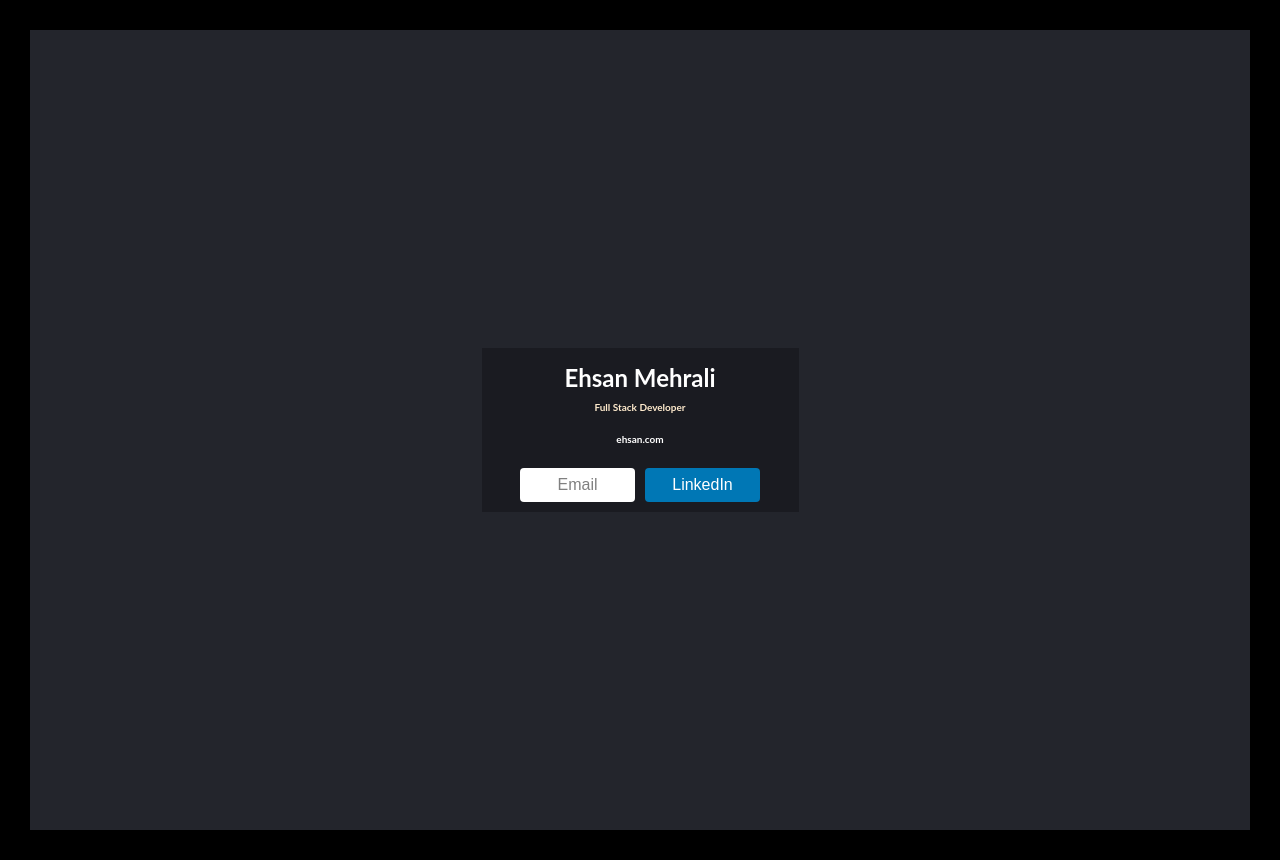
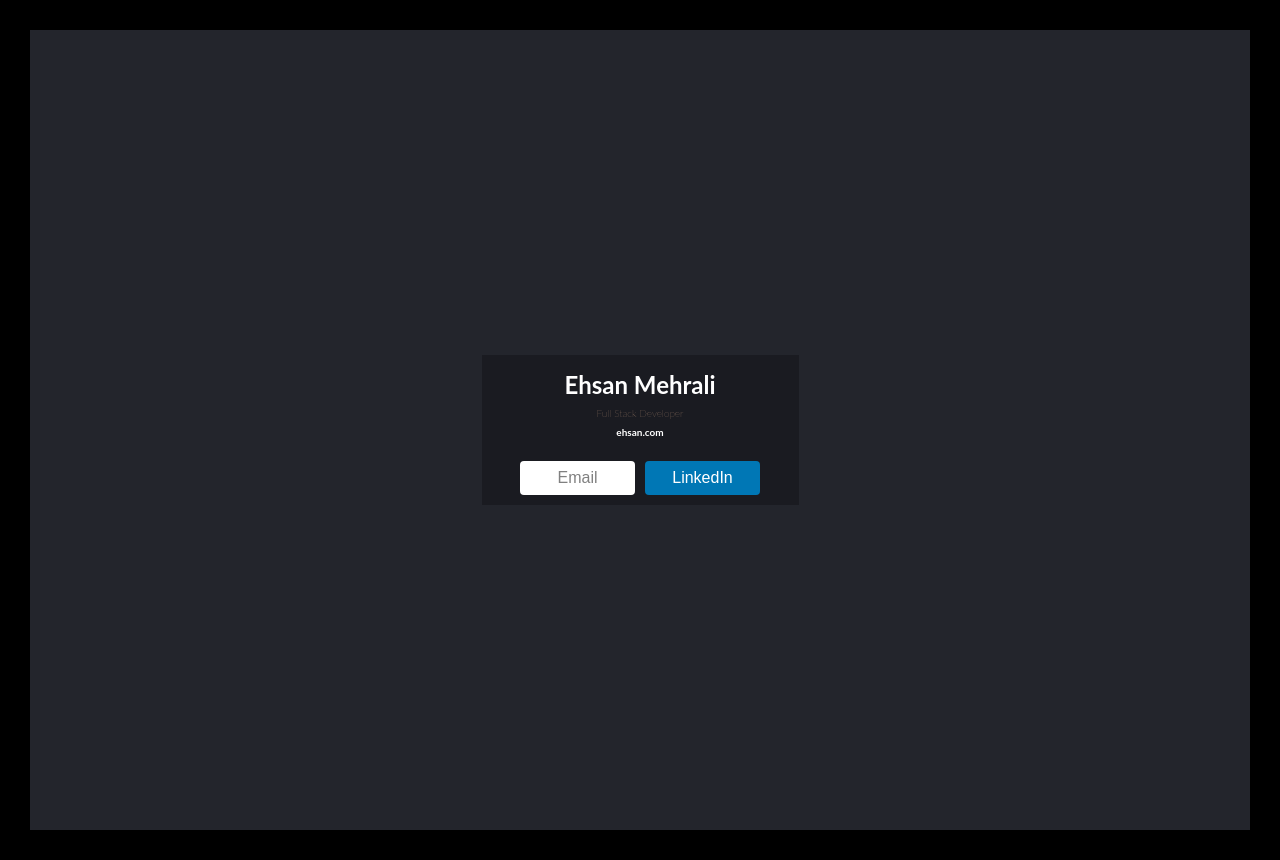
Before and after one commit to ehsanmehrali/digital-business-card, a React (Vite) app: page / in a window 1280 px wide. Built offline with nearby package versions, Linux system fonts and the light colour scheme.

Commit message:
Refactor info style.

```diff
--- a/src/index.css
+++ b/src/index.css
@@ -25,7 +25,6 @@ body {
   justify-content: center;
   align-items: center;
   height: 100vh;
-
   background-color: #23252c;
 }
 
@@ -41,18 +40,19 @@ body {
 
 .info-container h1 {
   font-size: 2.4rem;
+  font-weight: 700;
+}
+
+.info-container span {
+  font-weight: 100;
+  color: #f3bf99;
+  margin-bottom: 0.2rem;
 }
 
 .info-container a {
   color: #ffffff;
   text-decoration: none;
   font-weight: 700;
-}
-
-.info-container span {
-  font-weight: 700;
-  color: blanchedalmond;
-  margin-bottom: 1.5rem;
 }
 
 .info-container a:hover {
```
